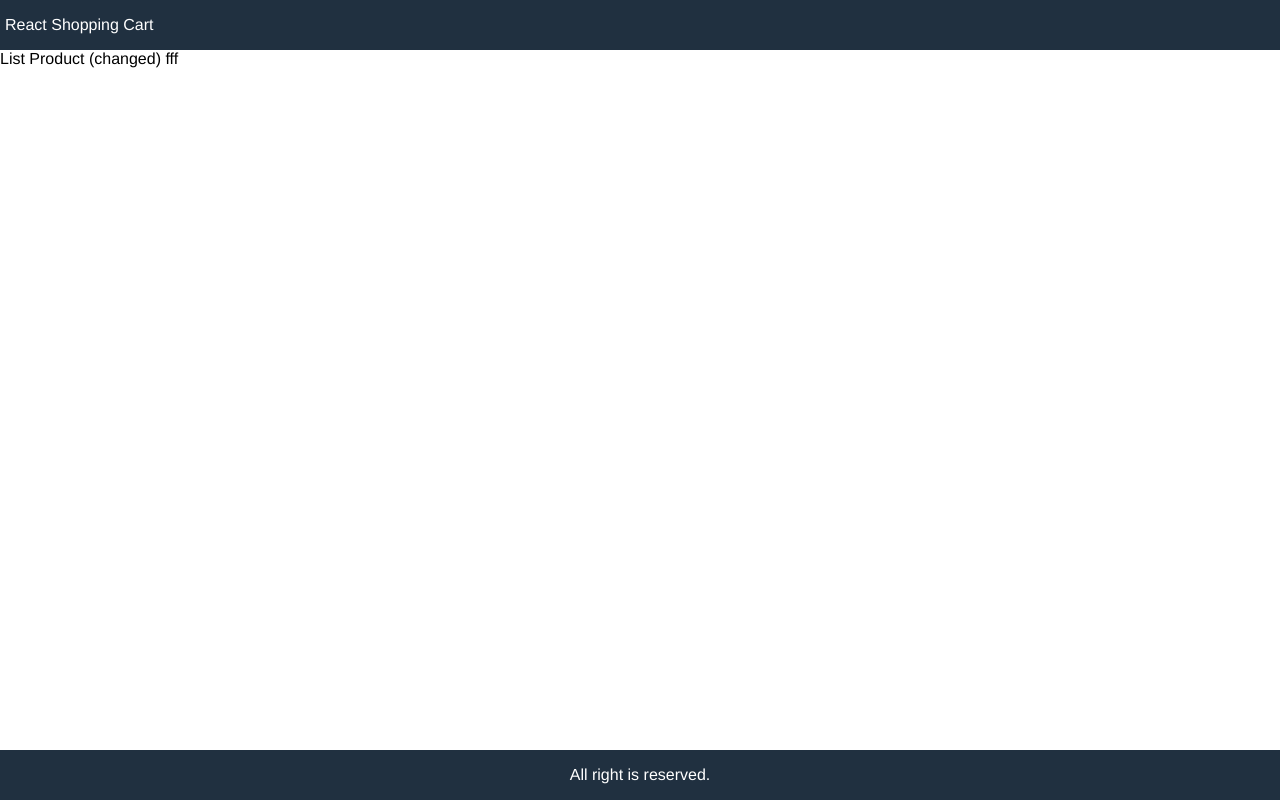
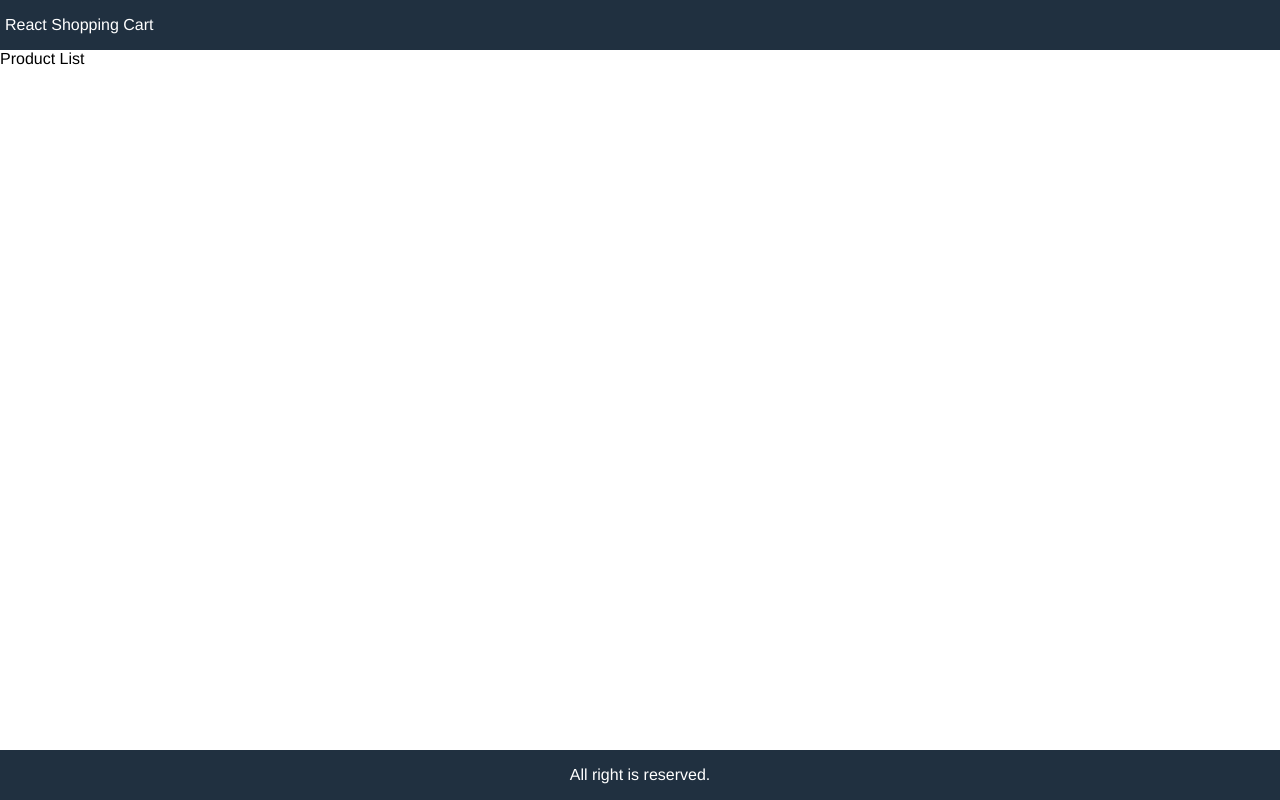
Before and after one commit to gajindusica02/react-shopping-cart, a React (Create React App) app: page / in a window 1280 px wide. Built offline with nearby package versions, Linux system fonts and the light colour scheme.

Commit message:
'feature1'

```diff
--- a/src/App.js
+++ b/src/App.js
@@ -5,7 +5,7 @@ function App() {
         <a href="/">React Shopping Cart</a>
       </header>
       <main>
-        List Product (changed) fff
+        Product List
       </main>
       <footer>
         All right is reserved.
```
